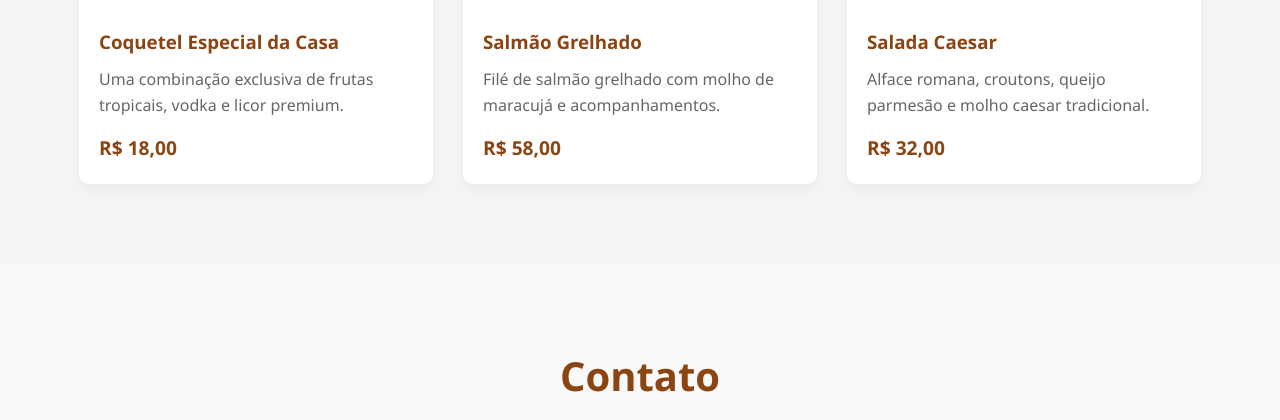
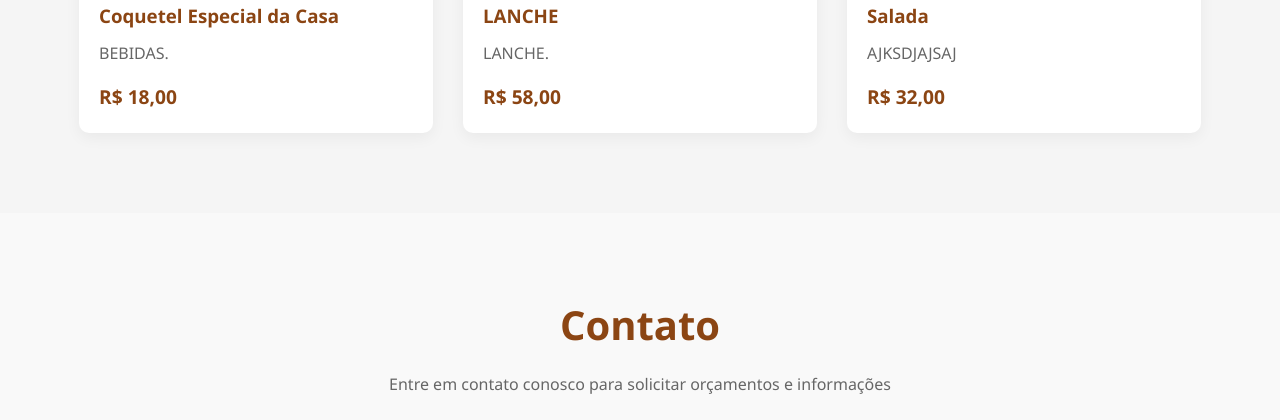
Before and after one commit to RAFAOLIMPIO/buffet, a PHP site: page / in a window 1280 px wide. Shown: the part 2244-2664 px from the top of the page. Run offline with PHP 8.4, Linux system fonts and the light colour scheme.

Commit message:
Update index.php

```diff
--- a/index.php
+++ b/index.php
@@ -426,7 +426,7 @@
             </div>
             <div class="about-content">
                 <div class="about-text">
-                    <p>Há mais de 15 anos no mercado, o Buffet Delícias & Eventos se dedica a criar experiências gastronômicas únicas para nossos clientes. Nossa missão é transformar momentos especiais em memórias inesquecíveis através da excelência em serviços de alimentação.</p>
+                    <p>AQUI VAMOS MUDAR</p>
                     <p>Contamos com uma equipe de chefs experientes e profissionais dedicados que trabalham com ingredientes selecionados e receitas exclusivas, sempre priorizando a qualidade e o sabor.</p>
                     <p>Oferecemos serviços completos para casamentos, festas de aniversário, eventos corporativos, coffee breaks e muito mais, sempre adaptando nosso cardápio às necessidades e preferências de cada cliente.</p>
                 </div>
@@ -456,8 +456,8 @@
                 <div class="menu-item" data-category="entradas">
                     <img src="https://images.unsplash.com/photo-1546833999-b9f581a1996d?ixlib=rb-1.2.1&auto=format&fit=crop&w=1350&q=80" alt="Bruschetta">
                     <div class="menu-item-content">
-                        <h3>Bruschetta Italiana</h3>
-                        <p>Pão italiano torrado com tomate fresco, manjericão e azeite de oliva extra virgem.</p>
+                        <h3>PÃO</h3>
+                        <p>PÃO.</p>
                         <div class="price">R$ 28,00</div>
                     </div>
                 </div>
@@ -465,8 +465,8 @@
                 <div class="menu-item" data-category="pratos">
                     <img src="https://images.unsplash.com/photo-1565299624946-b28f40a0ca4b?ixlib=rb-1.2.1&auto=format&fit=crop&w=1350&q=80" alt="Risotto">
                     <div class="menu-item-content">
-                        <h3>Risotto de Cogumelos</h3>
-                        <p>Arroz arbóreo cremoso com cogumelos frescos, queijo parmesão e ervas finas.</p>
+                        <h3>PÃOs</h3>
+                        <p>PÃO.</p>
                         <div class="price">R$ 42,00</div>
                     </div>
                 </div>
@@ -474,8 +474,8 @@
                 <div class="menu-item" data-category="sobremesas">
                     <img src="https://images.unsplash.com/photo-1563729784474-d77dbb933a9e?ixlib=rb-1.2.1&auto=format&fit=crop&w=1350&q=80" alt="Cheesecake">
                     <div class="menu-item-content">
-                        <h3>Cheesecake de Frutas Vermelhas</h3>
-                        <p>Base de biscoito, creme de queijo suave e calda de frutas vermelhas.</p>
+                        <h3>SOBREMESA</h3>
+                        <p>FRUTA.</p>
                         <div class="price">R$ 22,00</div>
                     </div>
                 </div>
@@ -484,7 +484,7 @@
                     <img src="https://images.unsplash.com/photo-1470337458703-46ad1756a187?ixlib=rb-1.2.1&auto=format&fit=crop&w=1350&q=80" alt="Coquetel">
                     <div class="menu-item-content">
                         <h3>Coquetel Especial da Casa</h3>
-                        <p>Uma combinação exclusiva de frutas tropicais, vodka e licor premium.</p>
+                        <p>BEBIDAS.</p>
                         <div class="price">R$ 18,00</div>
                     </div>
                 </div>
@@ -492,8 +492,8 @@
                 <div class="menu-item" data-category="pratos">
                     <img src="https://images.unsplash.com/photo-1586190848861-99aa4a171e90?ixlib=rb-1.2.1&auto=format&fit=crop&w=1350&q=80" alt="Salmão">
                     <div class="menu-item-content">
-                        <h3>Salmão Grelhado</h3>
-                        <p>Filé de salmão grelhado com molho de maracujá e acompanhamentos.</p>
+                        <h3>LANCHE</h3>
+                        <p>LANCHE.</p>
                         <div class="price">R$ 58,00</div>
                     </div>
                 </div>
@@ -501,8 +501,8 @@
                 <div class="menu-item" data-category="entradas">
                     <img src="https://images.unsplash.com/photo-1606755962773-d324e74532a7?ixlib=rb-1.2.1&auto=format&fit=crop&w=1350&q=80" alt="Salada">
                     <div class="menu-item-content">
-                        <h3>Salada Caesar</h3>
-                        <p>Alface romana, croutons, queijo parmesão e molho caesar tradicional.</p>
+                        <h3>Salada</h3>
+                        <p>AJKSDJAJSAJ</p>
                         <div class="price">R$ 32,00</div>
                     </div>
                 </div>
```
